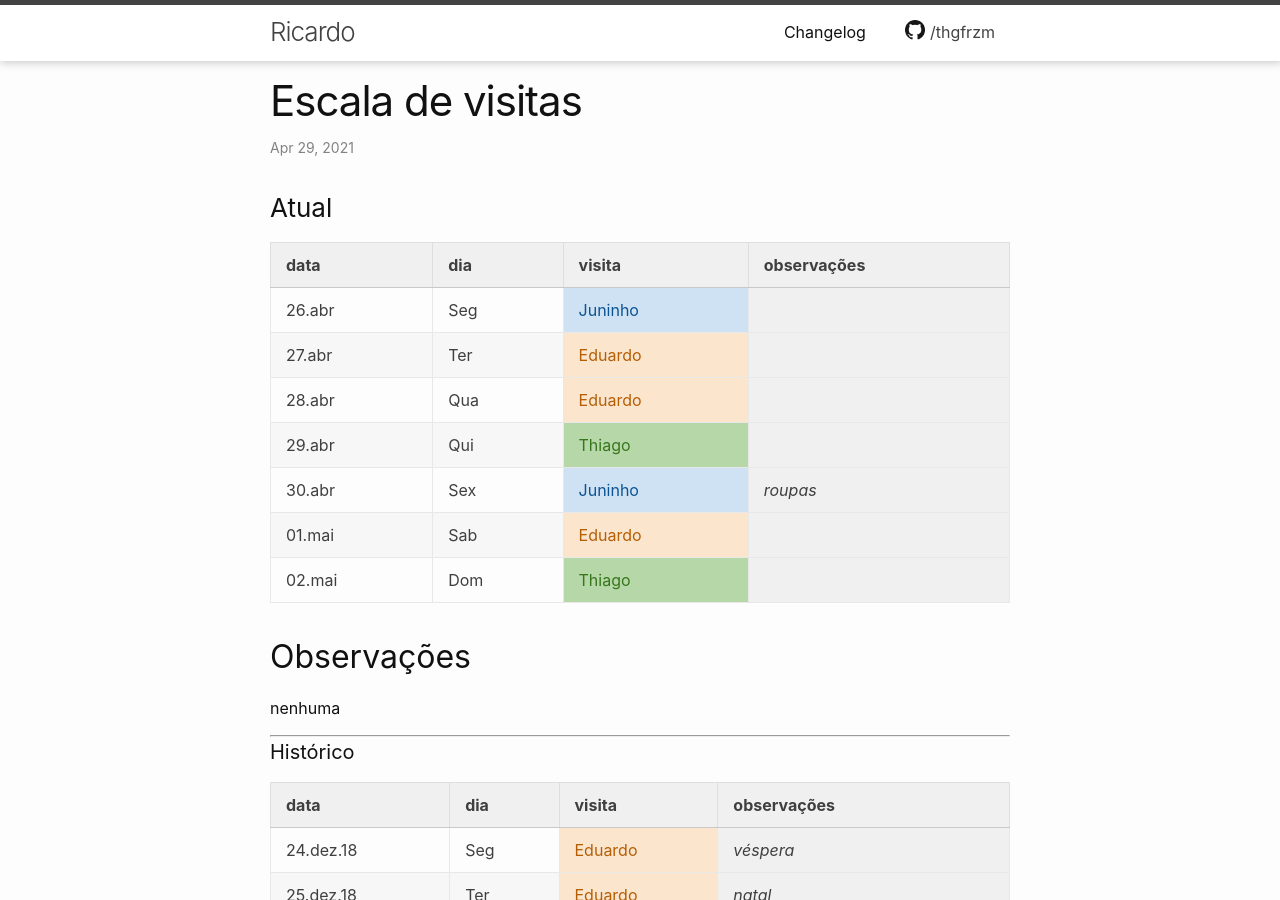
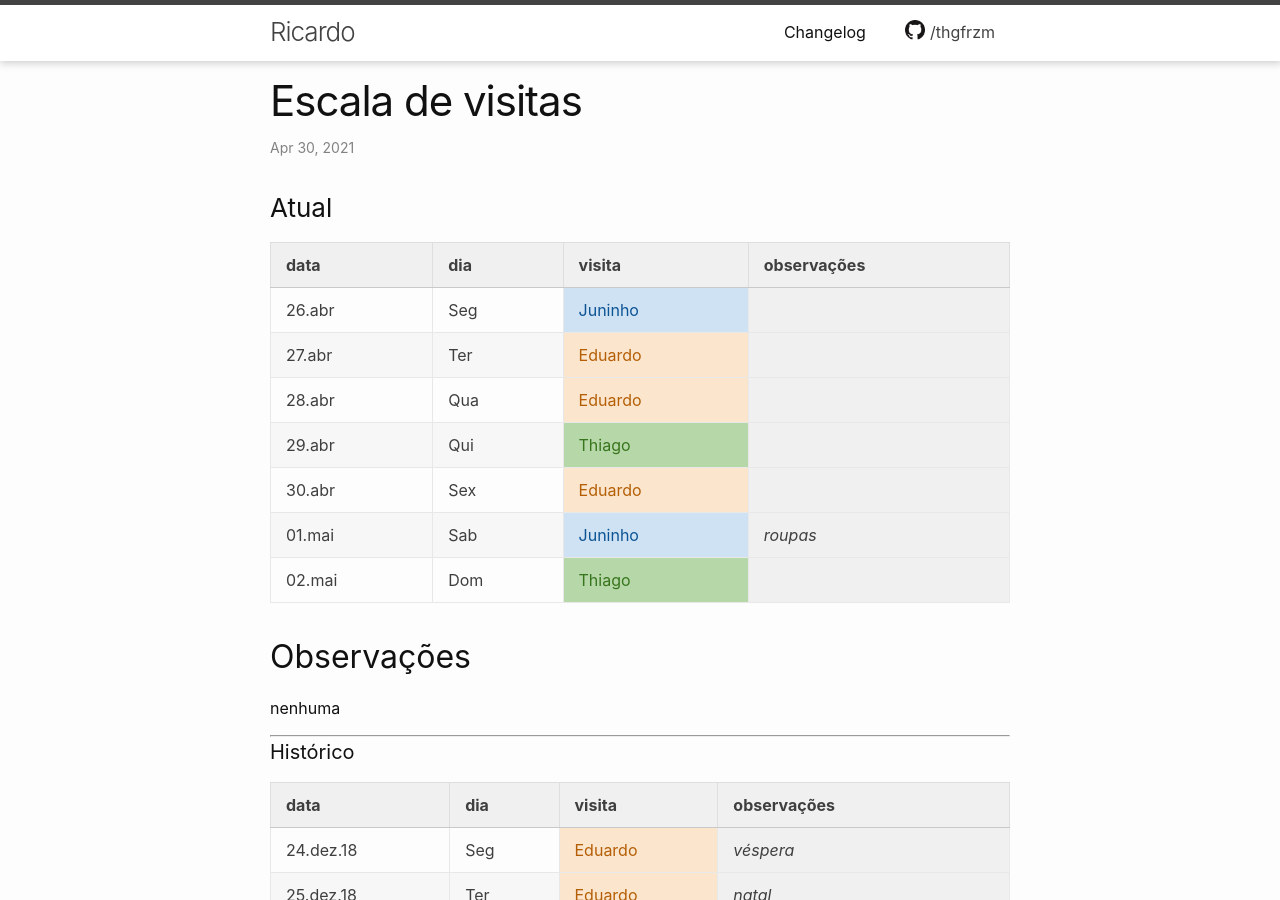
Before and after one commit to thgfrzm/ricardo, a Jekyll site: the page built from _posts/2018-12-23-escala-visitas.markdown, in a window 1280 px wide and 900 px high. Built offline with Jekyll 4.4.1, drawn with Linux system fonts in a browser that asks for light colours.

Commit message:
Update 2018-12-23-escala-visitas.markdown

```diff
--- a/_posts/2018-12-23-escala-visitas.markdown
+++ b/_posts/2018-12-23-escala-visitas.markdown
@@ -1,7 +1,7 @@
 ---
 layout: post
 title:  "Escala de visitas"
-date:   2021-04-28 22:00:00 -0300
+date:   2021-04-30 12:00:00 -0300
 categories: agenda
 ---
 <!--
@@ -19,8 +19,8 @@ categories: agenda
 | 27.abr | Ter | Eduardo |             |
 | 28.abr | Qua | Eduardo |             |
 | 29.abr | Qui | Thiago  |             |
-| 30.abr | Sex | Juninho | _roupas_    |
-| 01.mai | Sab | Eduardo |             |
+| 30.abr | Sex | Eduardo |             |
+| 01.mai | Sab | Juninho | _roupas_    |
 | 02.mai | Dom | Thiago  |             |
 
 ## Observações
```
